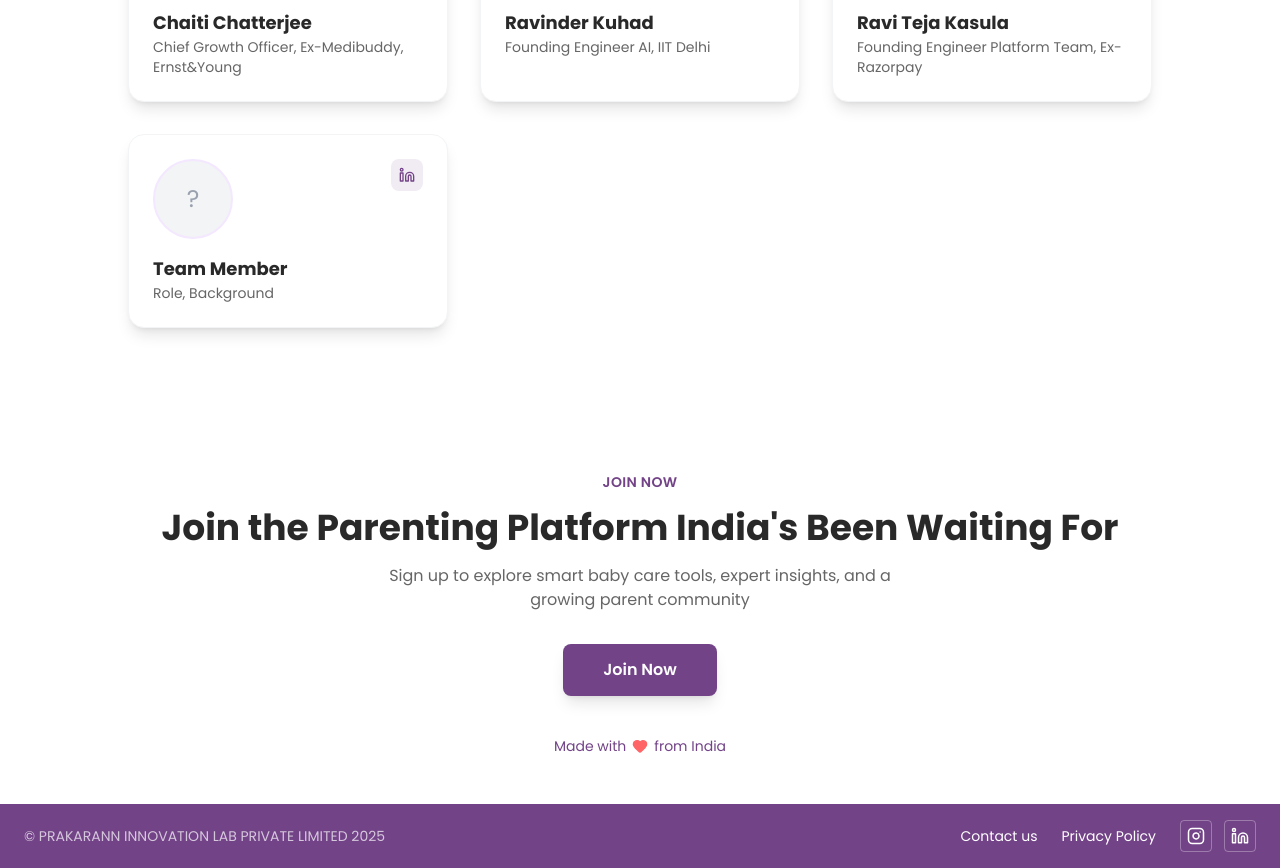
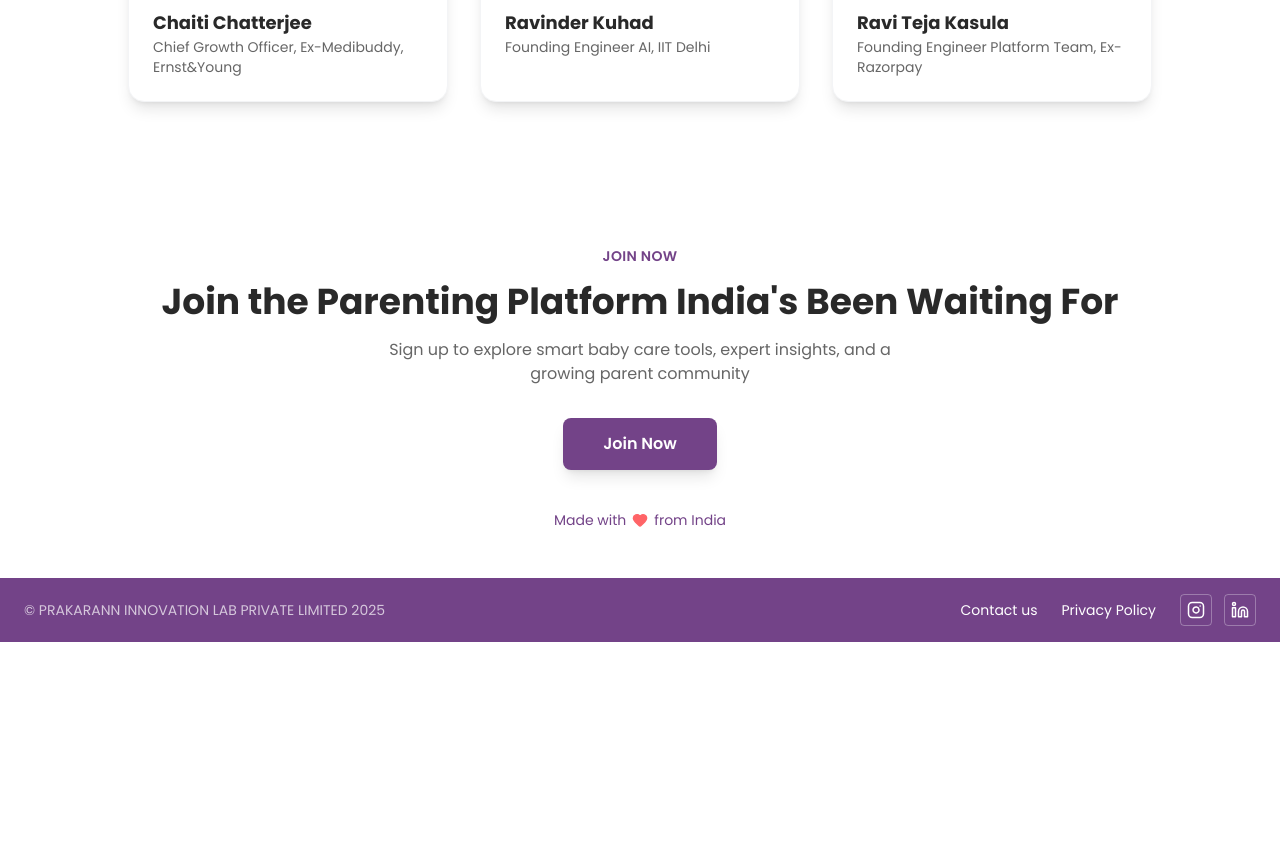
Before and after one commit to ravinderkuhad-pukaar/ui-pukaar-ai-testing, a React (Vite) app: page /about-us in a window 1280 px wide. Shown: the part 2460-3328 px from the top of the page. After the commit the page ends 3102 px from the top, so only its background shows below. Built offline with nearby package versions, Linux system fonts and the light colour scheme.

Commit message:
Update AboutUs.jsx

```diff
--- a/src/pages/AboutUs.jsx
+++ b/src/pages/AboutUs.jsx
@@ -319,31 +319,6 @@ const AboutUs = () => {
                                 <p className="text-[#666666] text-xs sm:text-sm">Founding Engineer Platform Team, Ex-Razorpay</p>
                             </div>
                         </motion.div>
-
-                        {/* Member 7 - Placeholder */}
-                        <motion.div
-                            initial={{ opacity: 0, y: 30 }}
-                            whileInView={{ opacity: 1, y: 0 }}
-                            viewport={{ once: true }}
-                            transition={{ duration: 0.5, delay: 0.6 }}
-                            className="bg-white rounded-xl sm:rounded-2xl p-4 sm:p-6 shadow-lg border border-gray-100 hover:shadow-xl transition-shadow"
-                        >
-                            <div className="flex items-start justify-between mb-3 sm:mb-4">
-                                <div className="w-16 h-16 sm:w-20 sm:h-20 rounded-full overflow-hidden border-2 border-purple-100 bg-gray-100 flex items-center justify-center">
-                                    <span className="text-2xl text-gray-400">?</span>
-                                </div>
-                                <a
-                                    href="#"
-                                    className="w-7 h-7 sm:w-8 sm:h-8 bg-primary/10 rounded-lg flex items-center justify-center text-primary hover:bg-primary hover:text-white transition-colors"
-                                >
-                                    <Linkedin size={14} className="sm:w-4 sm:h-4" />
-                                </a>
-                            </div>
-                            <div className="text-left">
-                                <h3 className="text-base sm:text-lg font-bold text-[#292929]">Team Member</h3>
-                                <p className="text-[#666666] text-xs sm:text-sm">Role, Background</p>
-                            </div>
-                        </motion.div>
                     </div>
                 </div>
             </section>
```
